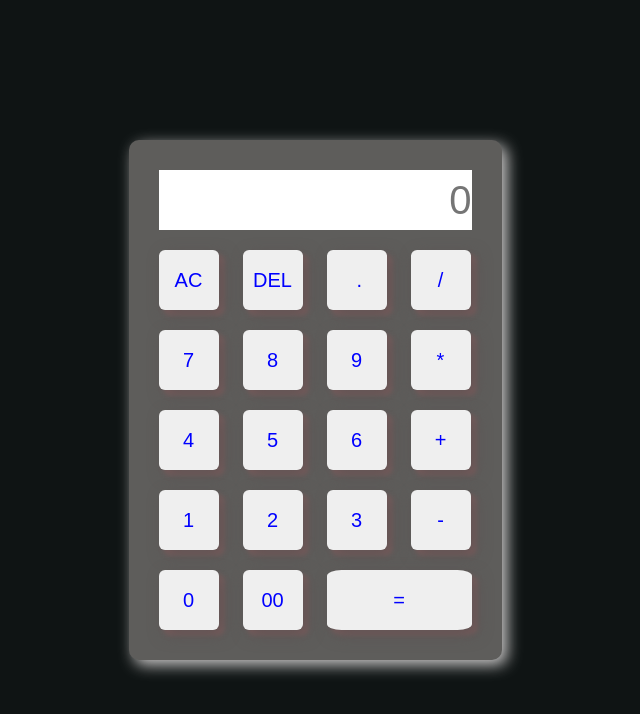
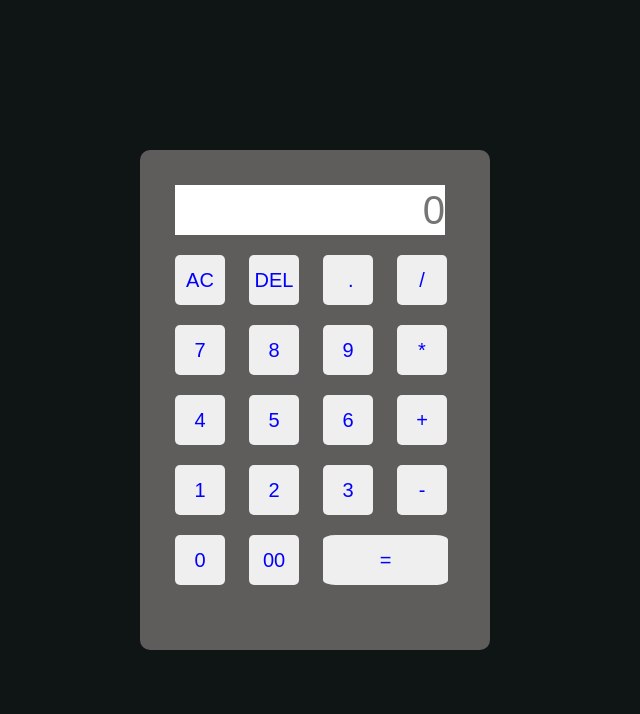
Before and after one commit to Sudhansu1437/ui-portfolio, a website: page public/calculator.html in a window 1280 px wide. Shown: the whole page, without its empty margins (325-965 px from the left). Drawn offline with Linux system fonts and the light colour scheme.

Commit message:
portfolio Ver-11

```diff
--- a/public/calculator.html
+++ b/public/calculator.html
@@ -7,7 +7,7 @@
       <link rel="stylesheet" href="../src/calculator.css">
 </head>
 <body>
-      <div class="container">
+      <div id="container">
             <div class="calculator">
                   <form>
                         <div class="display">
--- a/src/calculator.css
+++ b/src/calculator.css
@@ -3,26 +3,27 @@
       margin: 0;
       box-sizing: border-box;
 }
-.container{
+#container{
       width: 100%;
       height: 100vh;
       background-color: rgb(15, 20, 20);
       display: flex;
+      flex-direction: column;
       align-items: center;
       justify-content: center;
 }
 .calculator{
+      width: 350px;
+      height: 500px;
       background: rgb(94, 93, 91);
-      padding: 20px;
+      padding: 25px;
       border-radius: 10px;
-      box-shadow: 5px 5px 15px rgb(204, 202, 202);
 }
 .calculator form input{
       border: 0;
-      width: 60px;
-      height: 60px;
+      width: 50px;
+      height: 50px;
       border-radius: 10%;
-      box-shadow: 5px 5px 15px rgb(91, 83, 83),5px 5px 5px rgb(132, 94, 94);
       font-size: 20px;
       color: blue;
       margin: 10px;
@@ -30,7 +31,9 @@
 }
 form .display{
       display: flex;
+      width: 290px;
       justify-content: center;
+
 }
 form .display input{
       text-align: right;
@@ -40,5 +43,5 @@ form .display input{
       border-radius: 0;
 }
 form input.equal{
-      width: 145px;
+      width: 125px;
 }
```
